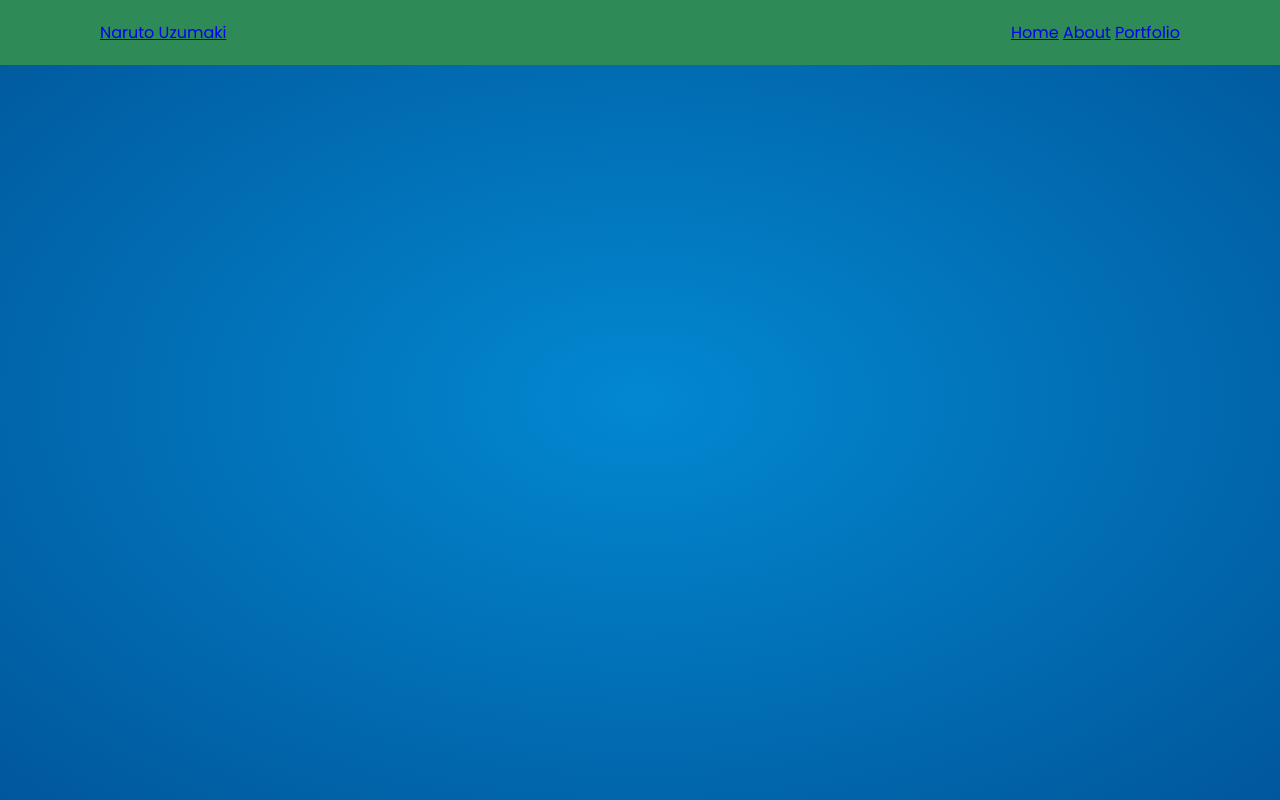
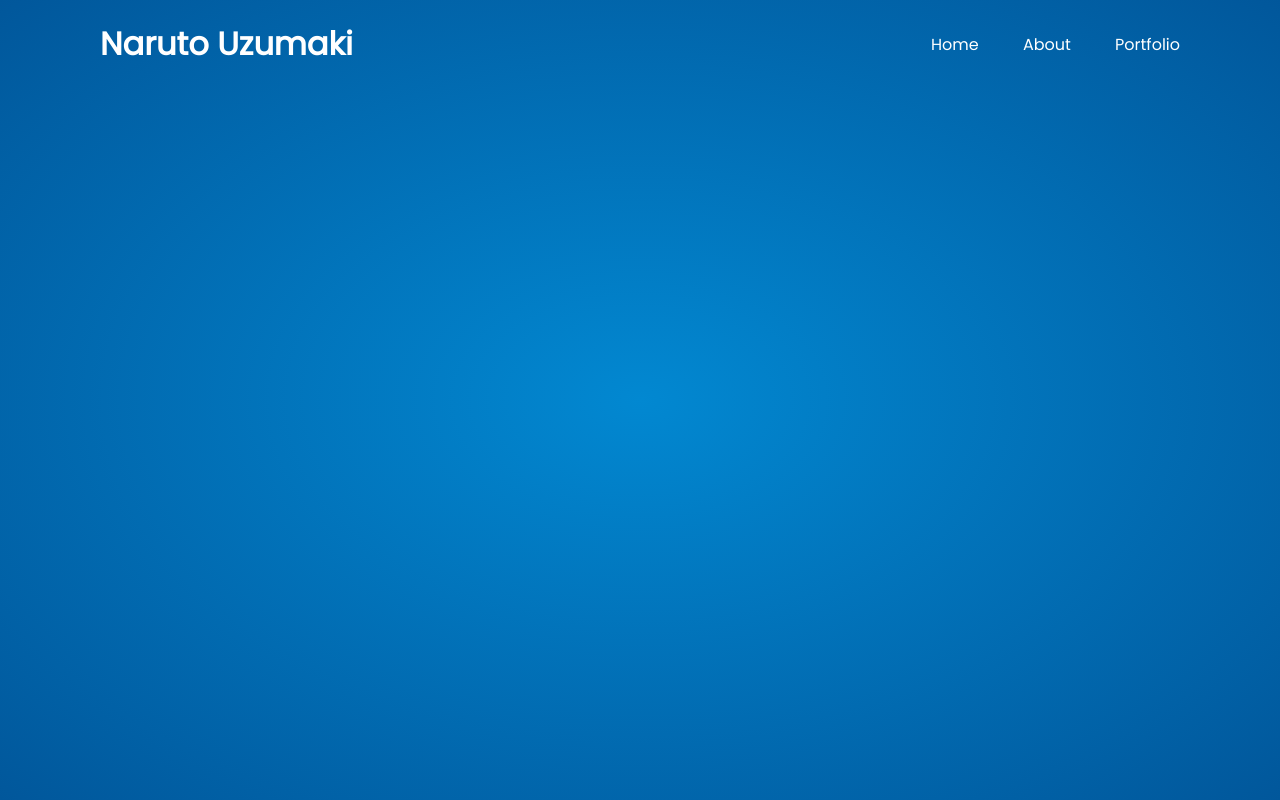
Before and after one commit to Clucas0311/portfolio-website, a plain HTML site: page index.html in a window 1280 px wide. Drawn offline with Linux system fonts and the light colour scheme.

Commit message:
style: styled the navbar

```diff
--- a/index.html
+++ b/index.html
@@ -14,7 +14,7 @@
 <body>
     <header class="header">
         <a href="#" class="logo">Naruto Uzumaki</a>
-        <nav>
+        <nav class="navbar">
             <a href="index.html">Home</a>
             <a href="about.html">About</a>
             <a href="portfolio.html">Portfolio</a>
--- a/style.css
+++ b/style.css
@@ -16,9 +16,38 @@ body {
   left: 0;
   width: 100%;
   padding: 20px 100px;
-  background: seagreen;
+  background: transparent;
   display: flex;
   justify-content: space-between;
   align-items: center;
   z-index: 100;
 }
+
+.logo {
+  font-size: 2rem;
+  color: #fff;
+  text-decoration: none;
+  font-weight: 700;
+}
+
+.navbar a {
+  position: relative;
+  font-size: 1em;
+  color: #fff;
+  font-weight: 500;
+  text-decoration: none;
+  margin-left: 40px;
+}
+
+.navbar a::before {
+  content: "";
+  position: absolute;
+  top: 100%;
+  width: 0%;
+  height: 2px;
+  background: #fff;
+}
+
+.navbar a:hover::before {
+  width: 100%;
+}
```
